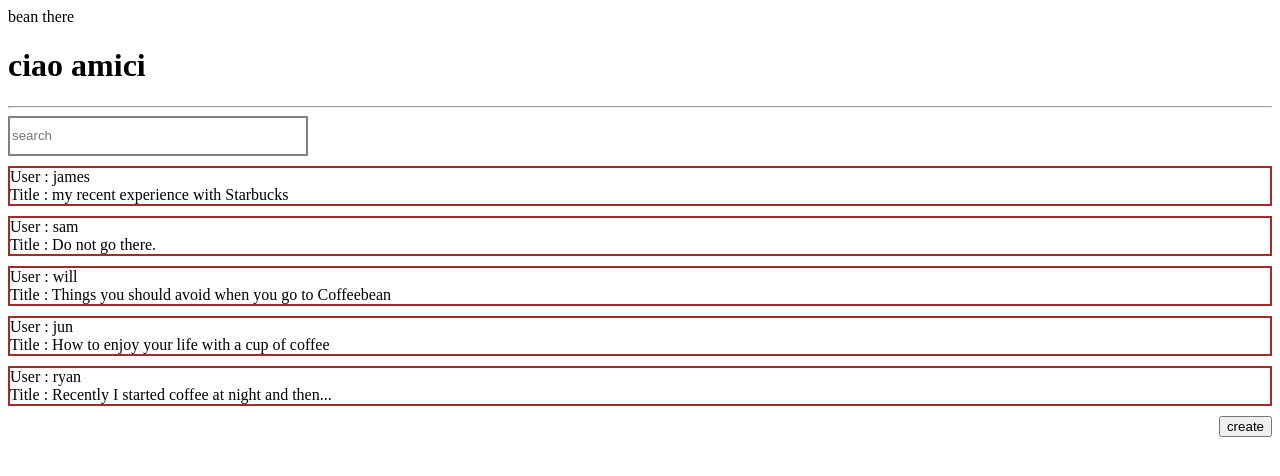
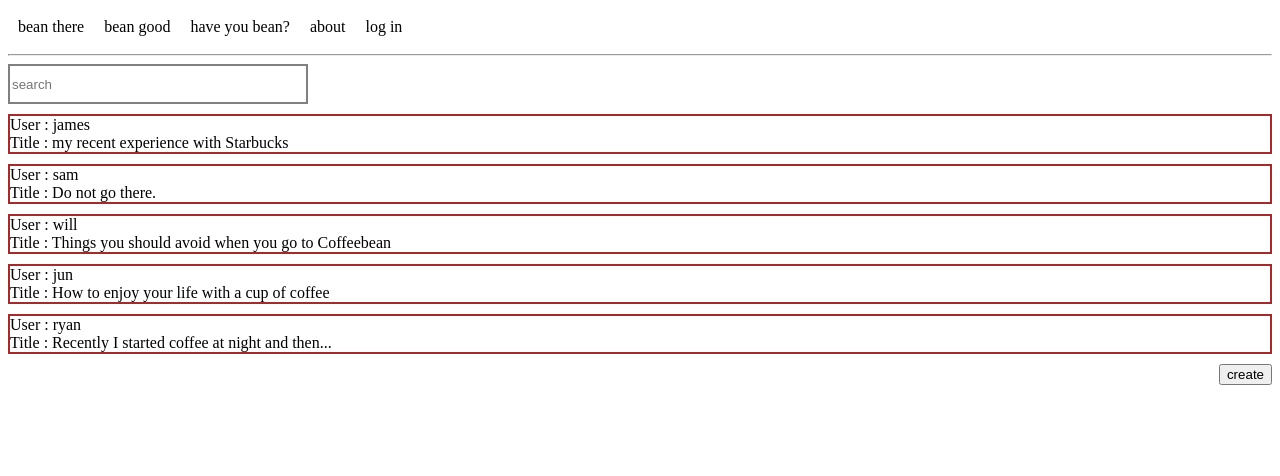
Before and after one commit to Bruins-Den/beanthere, a React app in the folder frontend/: page / in a window 1280 px wide. Shown: the top 476 px of the page. Built offline with nearby package versions, Linux system fonts and the light colour scheme.

Commit message:
nav bar test

```diff
--- a/frontend/src/components/Header/index.js
+++ b/frontend/src/components/Header/index.js
@@ -1,11 +1,17 @@
 import React, { Fragment } from 'react';
-
+import './style.css';
 const Header = () => {
 	return (
 		<Fragment>
-			<div>bean there</div>
-			<h1>ciao amici</h1>
-
+			<header className = "header">
+			<nav className = "headerMenu">
+				<a href ="#">bean there</a>
+				<a href ="#">bean good</a>
+				<a href ="#">have you bean?</a>
+				<a href ="#">about</a>
+				<a href ="#">log in</a>
+			</nav>
+			</header>
 			<hr />
 		</Fragment>
 	);
--- /dev/null
+++ b/frontend/src/components/Header/style.css
@@ -0,0 +1,20 @@
+.header{
+    display:flex;
+    justify-content: space-between;
+}
+
+.headerMenu{
+    margin:10px 0;
+}
+
+
+.headerMenu a{
+    display: inline-block;
+    margin: 0 10px;
+    text-decoration: none;
+    color: #000000;
+}
+
+.headerMenu a:hover{
+    color:#5f9ea0;
+}
```
